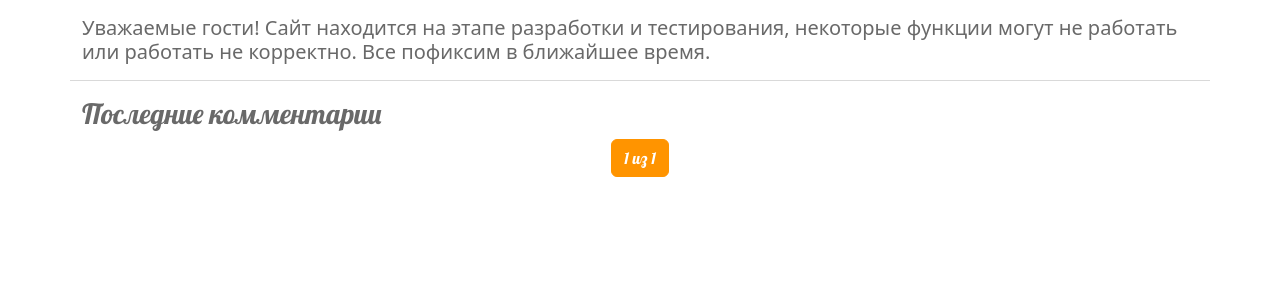
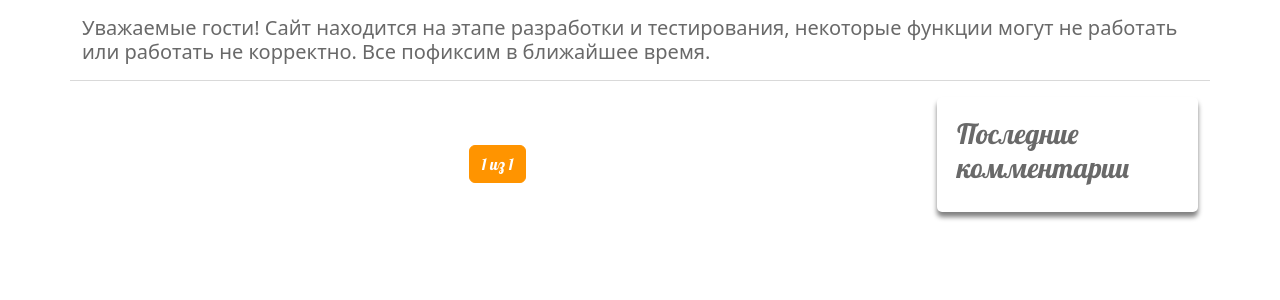
Before and after one commit to phk70/diplom_blog, a Django app: page / in a window 1280 px wide. Shown: the part 121-421 px from the top of the page. Run offline with Django 5.2, Linux system fonts and the light colour scheme; data that the repository does not hold is empty.

Commit message:
Комментарии в колонке справа + исчезают при уменьшении экрана. Доделать стили.

```diff
--- a/blog/static/css/blog.css
+++ b/blog/static/css/blog.css
@@ -226,7 +226,7 @@ h1, h2, h3, h4 {
     display: none;
     position: fixed;
     bottom: 50px;
-    left: 50px;
+    right: 50px;
     background: #ffffff;
     width: 50px;
     height: 50px;
@@ -251,3 +251,19 @@ h1, h2, h3, h4 {
 .modal-footer {
     border-top: none;
 }
+
+
+.latest-comments {
+    background-color: #fff;
+    padding: 20px;
+    border-radius: 5px;
+    box-shadow: 0px 5px 5px gray;
+    position: sticky;
+    top: 20px;
+}
+
+.comment-card {
+    padding: 15px;
+    /* margin-bottom: 15px; */
+    border-bottom: 1px solid #eee;
+}
--- a/blog/templates/blog/paginator.html
+++ b/blog/templates/blog/paginator.html
@@ -1,4 +1,4 @@
-<nav aria-label="Page navigation">
+<nav aria-label="Page navigation" class="mt-5">
     <ul class="pagination justify-content-center">
         {% if page_obj.has_previous %}
             <li class="page-item">
--- a/blog/templates/blog/post_list.html
+++ b/blog/templates/blog/post_list.html
@@ -4,9 +4,11 @@
 {% block content %}
 {% comment %} СТРОЧКУ НИЖЕ УДАЛИТЬ ПРИ ЗАВЕРШЕНИИ ОТЛАДКИ {% endcomment %}
 <h5 class="mb-3 mt-3" style="color: dimgray mt-5">Уважаемые гости! Сайт находится на этапе разработки и тестирования, некоторые функции могут не работать или работать не корректно. Все пофиксим в ближайшее время.</h5><hr>
-    <div class="post-block">
+<div class="container">
+    <div class="row">
+        <!-- Колонка с постами -->
+        <div class="col-12 col-lg-9">
             {% for post in posts %}
-            <div class="col-12 col-md-8 m-3">
                 <div class="post">
                     <a href="{% url 'blog:post_detail' pk=post.pk %}">
                         <h2>{{ post.title }}</h2>
@@ -28,21 +30,24 @@
                         </div>
                     </div>
                 </div>
+            {% endfor %}
+            {% include "blog/paginator.html" %}
         </div>
-        {% endfor %}
-    </div>
-    <div class="col-md-4">
+
+        <!-- Колонка с комментариями -->
+        <div class="col-lg-3 d-none d-lg-block">
             <div class="latest-comments">
                 <h3>Последние комментарии</h3>
                 {% for comment in latest_comments %}
                     <div class="comment-card">
-                    <p class="comment-author">{{ comment.author }}</p>
-                    <p class="comment-text">{{ comment.text|truncatechars:100 }}</p>
-                    <small class="comment-date">{{ comment.created_date }}</small>
-                    <a href="{% url 'blog:post_detail' pk=comment.post.pk %}">Перейти к посту</a>
+                        <small class="comment-date">{{ comment.created_date }}</small><br>
+                        <span class="comment-author fw-bold">{{ comment.author }}</span><br>
+                        <span class="comment-text">{{ comment.text|truncatechars:100 }}</span>
+                        <a href="{% url 'blog:post_detail' pk=comment.post.pk %}">Смотреть</a>
                     </div>
                 {% endfor %}
             </div>
         </div>
-    {% include "blog/paginator.html" %}
+    </div>
+</div>
 {% endblock content %}
--- a/blog/views.py
+++ b/blog/views.py
@@ -23,7 +23,7 @@ class PostListView(ListView):
 
     def get_context_data(self, **kwargs):
         context = super().get_context_data(**kwargs)
-        context['latest_comments'] = Comment.objects.all().order_by('-created_date')[:5]
+        context['latest_comments'] = Comment.objects.all().order_by('-created_date')[:10]
         return context
 
 
```
Lines whose indentation alone changed are shown as unchanged.
